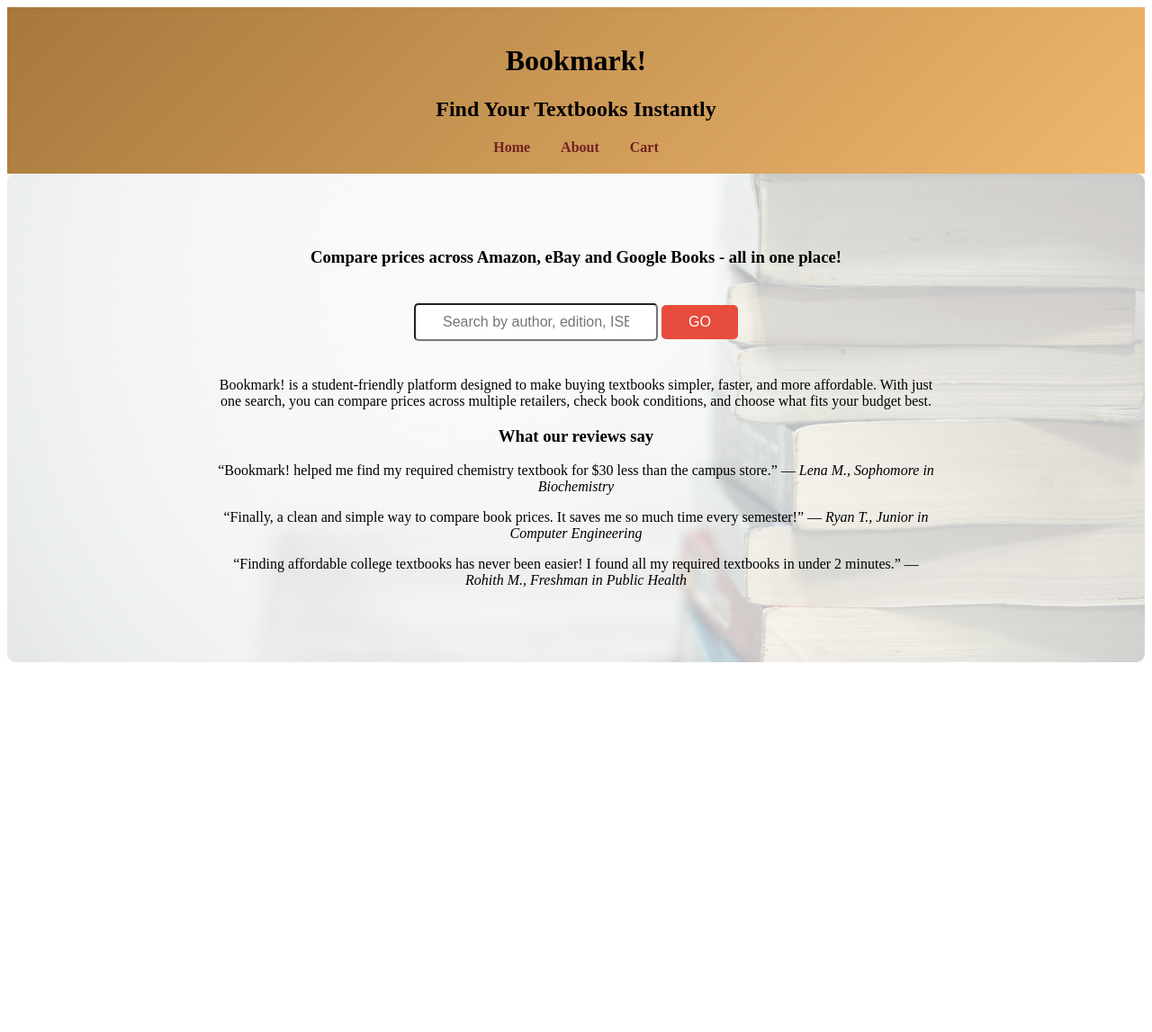
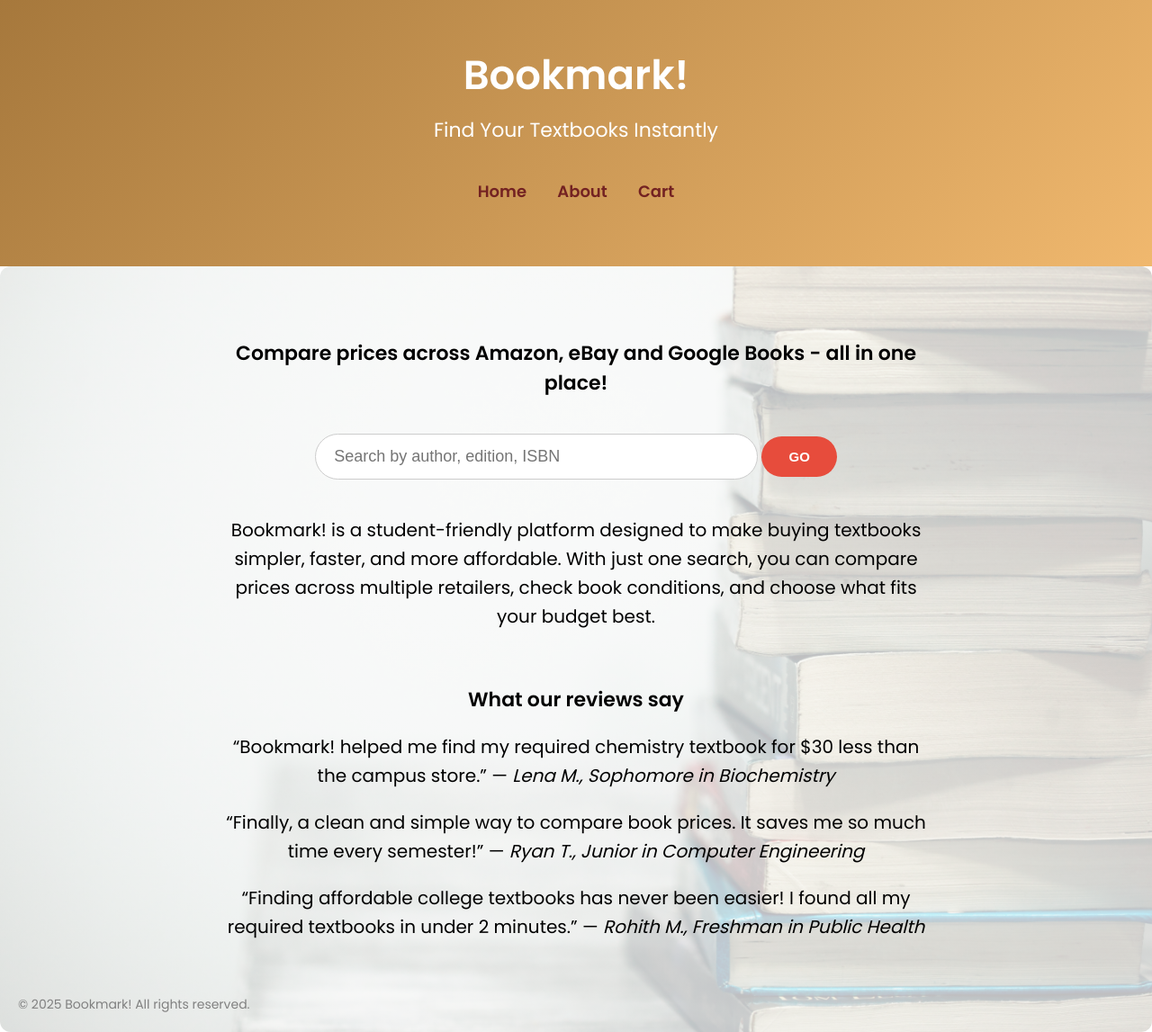
Before and after one commit to ImJustHenry/Bookmark, a Flask app: page / in a window 1280 px wide. Shown: the whole page at 90% size. Before the commit the page ends 736 px from the top, so only its background shows below. Run offline with Flask 3, Linux system fonts and the light colour scheme.

Commit message:
improved homepage design and enter key functionality

```diff
--- a/static/go_button.js
+++ b/static/go_button.js
@@ -26,3 +26,12 @@ document.getElementById('go_button').addEventListener('click', () => {
 
     document.getElementById('search_input').value = "";
 });
+
+
+// ENTER key triggers search
+
+document.getElementById("search_input").addEventListener("keydown", (e) => {
+    if (e.key == "Enter") {
+        document.getElementById("go_button").click();
+    }
+});
--- a/templates/index.html
+++ b/templates/index.html
@@ -2,10 +2,37 @@
 <html lang = "en">
    <head>
       <title>Software Engineering Group Project</title>
+
+      <link href="https://fonts.googleapis.com/css2?family=Poppins:wght@300;400;600&display=swap" rel="stylesheet">
       <style>
+         body {
+            font-family: "Poppins", sans-serif;
+            background: white;
+            color: black;
+            margin: 0;
+         }
+
          header {
             text-align: center;
             background: linear-gradient(135deg, #a6783c, #f0b86e);
+            padding: 50px 20px;
+            color: white;
+         }
+
+         h1 {
+            margin: 0;
+            font-size: 45px;
+            font-weight: 700;
+         }
+
+         h2 {
+            margin-top: 10px;
+            font-size: 22px;
+            font-weight: 400;
+         }
+
+         .navbar {
+            margin-top: 10px;
             padding: 20px;
          }
 
@@ -13,11 +40,26 @@
             margin: 0 15px;
             text-decoration: none;
             font-weight: bold;
+            font-size: 18px;
             color: rgb(115, 34, 34);
          }
 
          .navbar a:hover {
             color: #e74c3c;
+            transition: 0.3s;
+         }
+
+         input {
+            width: 450px;
+            padding: 14px 20px;
+            border: 1.5px solid #ccc;
+            border-radius: 50px;
+            font-size: 18px;
+            outline: none;
+         }
+
+         input:focus {
+            border-color: #e74c3c;
          }
 
          section {
@@ -26,16 +68,14 @@
             text-align: center;
          }
 
-         input, button {
-            padding: 10px 30px;
-            border-radius: 5px;
-            font-size: 16px;
-         }
-
          button {
+            padding: 14px 30px;
             background-color: #e74c3c;
             color: white;
+            font-weight: bold;
+            font-size: 15px;
             border: none;
+            border-radius: 50px;
             cursor: pointer;
          }
 
@@ -49,9 +89,42 @@
          background-size: cover;
          background-position: center;
          background-repeat: no-repeat;
-         padding: 42px;
-         border-radius: 9px;
+         padding-top: 20px;
+         border-radius: 12px;
+         min-height: 400px;
          }
+
+         p {
+            margin: 20px auto;
+            font-size: 20px;
+            max-width: 800px;
+            line-height: 1.6;
+         }
+
+         h3 {
+            font-size: 22px;
+            margin-top: 60px;
+            margin-bottom: 20px;
+         }
+
+         footer {
+            font-size: 14px;
+            color: gray;
+            padding: 20px;
+            margin-top: 40px;
+         }
+
+         /* mobile responsiveness*/
+         @media (max-width: 600px) {
+            input {
+               width: 80%;
+            }
+            button {
+               width: 50%;
+               margin-top: 10px;
+            }
+         }
+
       </style>
    </head>
 
@@ -75,7 +148,7 @@
       <div>
          <input type = "text" id="search_input" list="history_list" placeholder="Search by author, edition, ISBN">
          <datalist id="history_list"></datalist>
-         <a>
+         <a href="/templates/ResultsPage.html">
             <button id="go_button">GO</button>
          </a>
       </div>
@@ -99,6 +172,10 @@
 
    </section>
 
+   <footer>
+      © 2025 Bookmark! All rights reserved.
+   </footer>
+
    </body>
    <script src="https://cdn.socket.io/4.8.1/socket.io.min.js" integrity="sha384-mkQ3/7FUtcGyoppY6bz/PORYoGqOl7/aSUMn2ymDOJcapfS6PHqxhRTMh1RR0Q6+" crossorigin="anonymous"></script>
    <script src = "/static/go_button.js"></script>
```
